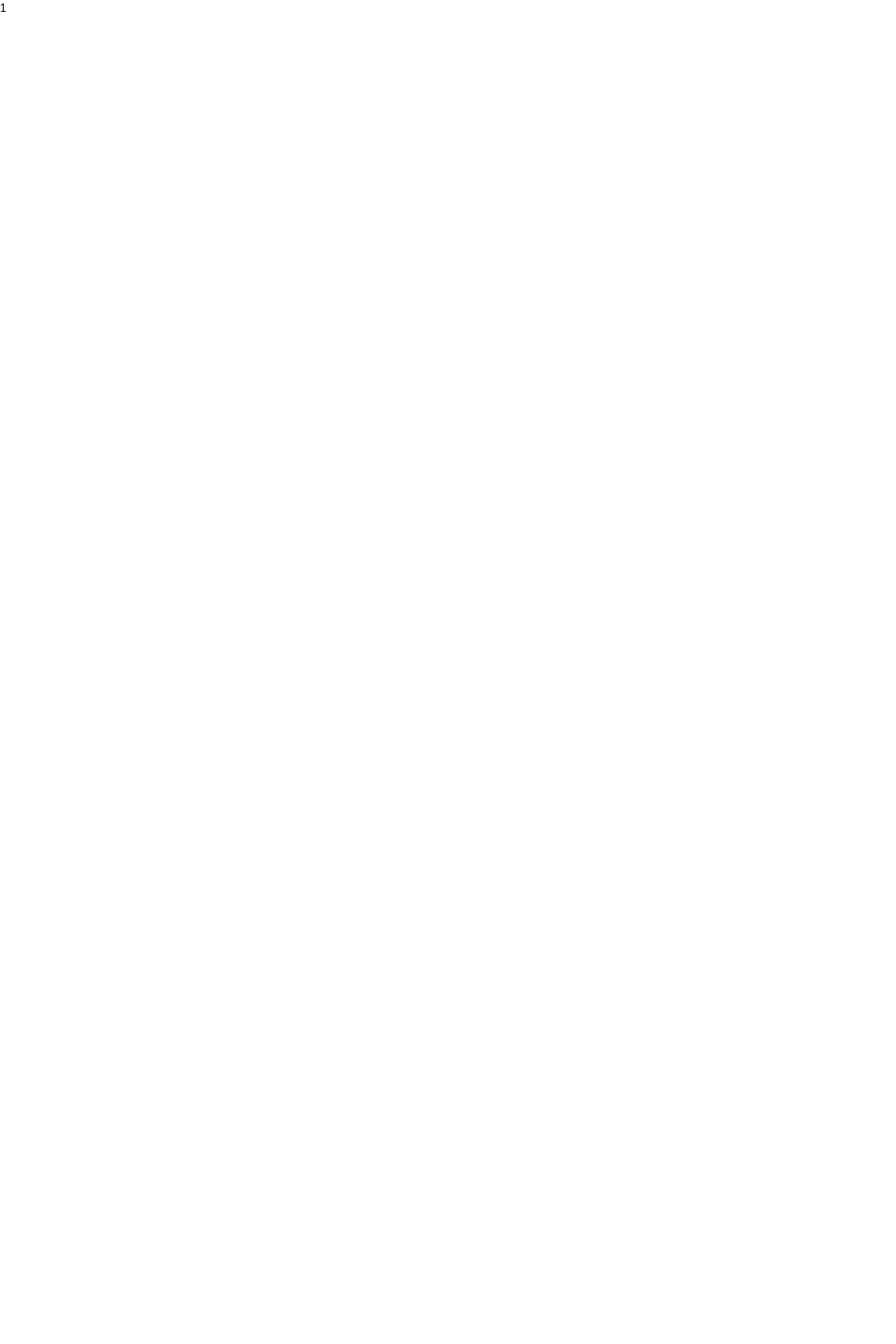
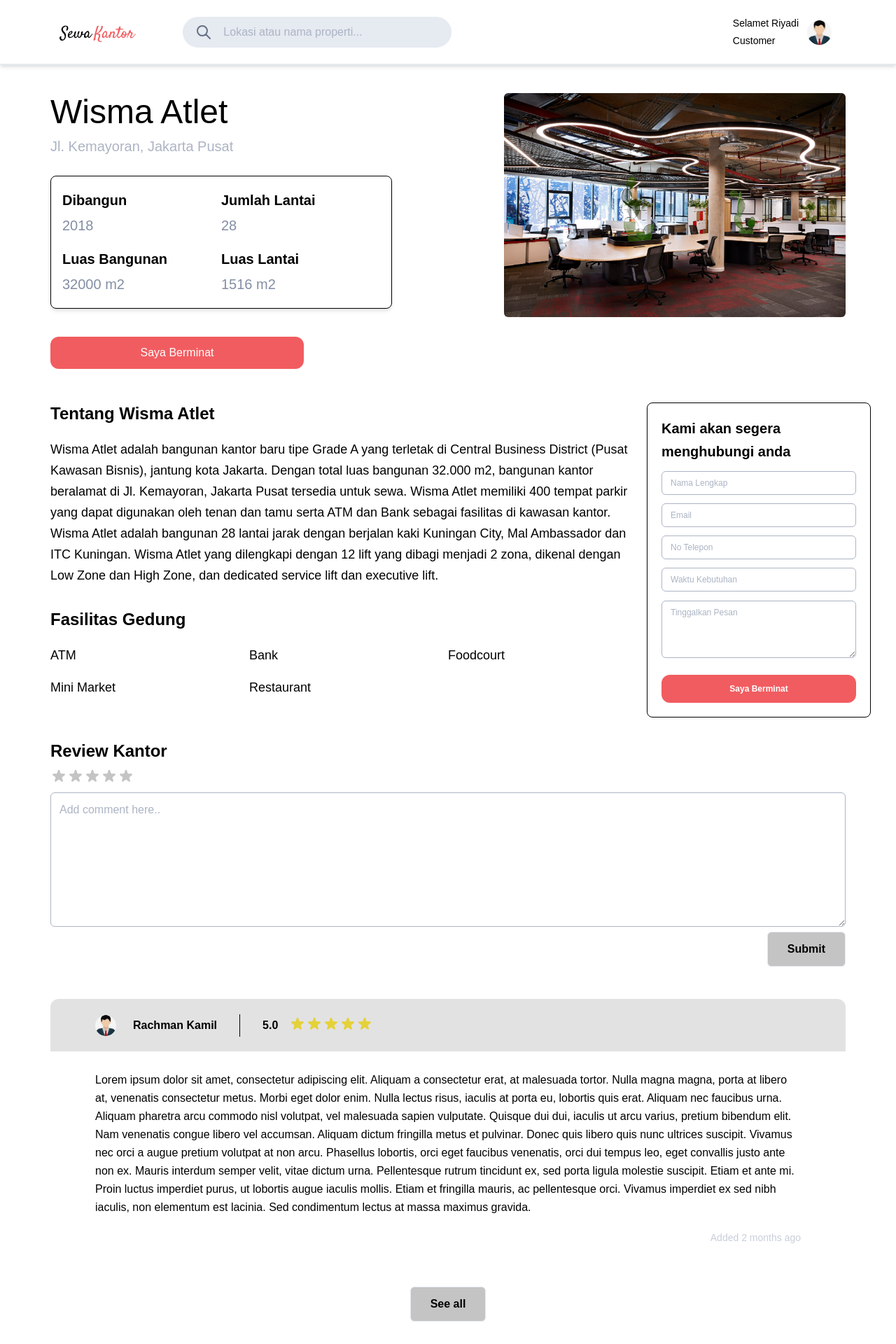
Before and after one commit to Sewakantor/frontend, a Next.js app: page /detail/1 in a window 1280 px wide. Shown: the top 1920 px of the page at 70% size. Before the commit the page ends 800 px from the top, so only its background shows below. Built offline with nearby package versions, Linux system fonts and the light colour scheme.

Commit message:
[ADD] Detail Page and FIX few things

```diff
--- /dev/null
+++ b/components/AboutAndForm.js
@@ -0,0 +1,16 @@
+import React from 'react'
+import AboutOnDetail from './AboutOnDetail'
+import FormSayaBerminat from './FormSayaBerminat'
+
+export default function AboutAndForm() {
+    return (
+        <div className="flex flex-wrap">
+            <div className="w-full lg:w-3/4 mb-10">
+                <AboutOnDetail/>
+            </div>
+            <div className="w-full lg:w-1/4 order-last">
+                <FormSayaBerminat/>
+            </div>
+        </div>
+    )
+}
--- a/components/AboutOnDetail.js
+++ b/components/AboutOnDetail.js
@@ -1,5 +1,6 @@
 export default function AboutOnDetail() {
     return (
+        <div className="">
             <div className="">
                 <div className="">
                     <h1 className="mb-5 font-bold text-2xl">Tentang Wisma Atlet</h1>
@@ -22,5 +23,7 @@ export default function AboutOnDetail() {
                     </div>
                 </div>
                 </div>
+
+        </div>
     )
 }
--- a/components/AddReview.js
+++ b/components/AddReview.js
@@ -20,7 +20,7 @@ export default function AddReview() {
         })
     }
     return (
-        <div className='container mx-auto px-2'>
+        <div className='pt-5'>
             <h1 className="text-2xl font-bold mb-2">Review Kantor</h1>
             <div className=''>
                 <form onSubmit={handleSubmit(onSubmit)}>
@@ -49,5 +49,6 @@ export default function AddReview() {
                 </form>
             </div>
         </div>
+
     )
 }
--- a/components/CardOffice.js
+++ b/components/CardOffice.js
@@ -3,7 +3,7 @@ import dummyImage from '../public/assets/images/card-kantor-dummy-image.jpg'
 
 export default function CardOffice() {
     return (
-        <div className="w-60 rounded overflow-hidden shadow-lg">
+        <div className="w-64 rounded overflow-hidden shadow-lg">
             <div className="h-80 max-w-full relative">
                 <Image className='absolute rounded-md object-none' layout="fill" src={dummyImage} alt="Sunset in the mountains" objectFit='cover'/>
             </div>
--- a/components/CardReview.js
+++ b/components/CardReview.js
@@ -5,8 +5,8 @@ import Rating from 'react-rating'
 
 export default function CardReview() {
     return (
-    <div className="rounded-t-xl border-black w-full ">
-        <div className="rounded-t-xl flex flex-wrap items-center px-20 py-4 bg-[#DEDEDEDE]">
+    <div className="rounded-t-xl border-black w-full">
+        <div className="rounded-t-xl flex flex-wrap items-center px-16 py-5 bg-[#DEDEDEDE]">
             <Image
                 src={userPicProfile}
                 width={30}
@@ -27,7 +27,7 @@ export default function CardReview() {
                     />
                 </div>
             </div>
-            <div className="px-20 py-2 leading-relaxed">
+            <div className="px-16 py-7 leading-relaxed">
                 <p>Lorem ipsum dolor sit amet, consectetur adipiscing elit. Aliquam a consectetur erat, at malesuada tortor. Nulla magna magna, porta at libero at, venenatis consectetur metus. Morbi eget dolor enim. Nulla lectus risus, iaculis at porta eu, lobortis quis erat. Aliquam nec faucibus urna. Aliquam pharetra arcu commodo nisl volutpat, vel malesuada sapien vulputate. Quisque dui dui, iaculis ut arcu varius, pretium bibendum elit. Nam venenatis congue libero vel accumsan. Aliquam dictum fringilla metus et pulvinar. Donec quis libero quis nunc ultrices suscipit. Vivamus nec orci a augue pretium volutpat at non arcu.
 
                 Phasellus lobortis, orci eget faucibus venenatis, orci dui tempus leo, eget convallis justo ante non ex. Mauris interdum semper velit, vitae dictum urna. Pellentesque rutrum tincidunt ex, sed porta ligula molestie suscipit. Etiam et ante mi. Proin luctus imperdiet purus, ut lobortis augue iaculis mollis. Etiam et fringilla mauris, ac pellentesque orci. Vivamus imperdiet ex sed nibh iaculis, non elementum est lacinia. Sed condimentum lectus at massa maximus gravida.</p>
--- a/components/Footer.js
+++ b/components/Footer.js
@@ -5,7 +5,7 @@ import Image from 'next/image';
 export default function Footer() {
     return (
         <>
-            <section className="py-12 lg:py-20">
+            <section className="py-5">
                 <div className="container mx-auto px-4 mb-12 md:mb-20">
                     <div className="flex flex-wrap -mx-4">
                         <div className="w-full lg:w-1/3 px-4 mb-6 lg:mb-0">
--- a/components/FormSayaBerminat.js
+++ b/components/FormSayaBerminat.js
@@ -19,7 +19,7 @@ export default function FormSayaBerminat() {
     }
 
     return (
-        <>
+        <div className="pb-3">
             <div className="w-80 border rounded-lg border-black p-5">
                 <div className="min-w-full">
                     <h1 className="w-6/8 font-bold text-xl leading-relaxed">Kami akan segera menghubungi anda</h1>
@@ -91,6 +91,6 @@ export default function FormSayaBerminat() {
                     </form>
                 </div>
             </div>
-        </>
+        </div>
     )
 }
--- a/components/HeaderOnDetail.js
+++ b/components/HeaderOnDetail.js
@@ -1,75 +1,3 @@
-// import React from 'react'
-
-// export default function HeaderOnDetail() {
-//     return (
-//         <div className="container mx-auto">
-//             <div className="grid grid-cols-2">
-//                 <div className="bg-red-200 col-auto">
-//                     <h1>Wisma Atlet</h1>
-//                     <h1>Jl. Kebayoran,Jakarta Pusat</h1>
-//                     <div className="">
-//                             <div className="grid grid-cols-2 border rounded-lg border-black mt-3 p-3">
-//                                 <div className="">
-//                                     <p>Dibangun</p>
-//                                     <p>2018</p>
-//                                 </div>
-//                                 <div className="">
-//                                     <p>Jumlah Lantai</p>
-//                                     <p>28</p>
-//                                 </div>
-//                                 <div className="">
-//                                     <p>Luas Bangunan</p>
-//                                     <p>32000 m2</p>
-//                                 </div>
-//                                 <div className="">
-//                                     <p>Dibangun</p>
-//                                     <p>2018</p>
-//                                 </div>
-//                             </div>
-//                     </div>
-//                     <div className="mt-5">
-//                         <button type="submit" className="
-//                                 flex
-//                                 items-center
-//                                 justify-center
-//                                 w-36
-//                                 lg:w-72
-//                                 py-3
-//                                 text-base
-//                                 font-medium
-//                                 text-center text-white
-//                                 transition
-//                                 duration-500
-//                                 ease-in-out
-//                                 transform
-//                                 rounded-xl
-//                                 bg-redLogo
-//                                 hover:bg-red-300
-//                                 focus:outline-none
-//                                 focus:ring-2
-//                                 focus:ring-offset-2
-//                             "> Saya Berminat </button>
-//                         </div>
-
-//                 </div>
-//                 <div className="bg-red-600">
-//                     IMG
-//                 </div>
-//             </div>
-//         </div>
-//     )
-// }
-{/* <div className="flex w-full pl-6 lg:pl-12 pr-6 py-4 mb-4 items-center leading-7 rounded-2xl border-2 border-blueGray-200 hover:border-blueGray-300">
-    <div className="flex flex-col md:w-1/2">
-        <div className="w-full md:w-1/2 px-2 mb-2 md:mb-0">dwadwad</div>
-        <div className="w-full md:w-1/2 px-2 mb-2 md:mb-0">dwadwad</div>
-    </div>
-    <div className="flex flex-col md:w-1/2">
-        <div className="w-full md:w-1/2 px-2 mb-2 md:mb-0">dwadwad</div>
-        <div className="w-full md:w-1/2 px-2 mb-2 md:mb-0">dwadwad</div>
-    </div>
-</div> */}
-
 import Image from 'next/image'
 import React from 'react'
 import coverImg from '../public/assets/images/card-kantor-dummy-image.jpg'
@@ -77,7 +5,7 @@ import coverImg from '../public/assets/images/card-kantor-dummy-image.jpg'
 export default function HeaderOnDetail() {
     return (
         <>
-            <div className="container py-5 px-4 mx-auto">
+            <div className="">
                 <div className="flex flex-wrap -mx-4">
                     <div className="w-full lg:w-1/2 px-4 xl:pr-20">
                         <div className="max-w-md mb-6">
--- a/components/ListCardOffice.js
+++ b/components/ListCardOffice.js
@@ -3,7 +3,7 @@ import CardOffice from '../components/CardOffice'
 export default function ListCardOffice() {
     return (
         <>
-            <h1 className='mb-5 text-center lg:text-left'>Sewa - Ruang Kantor Populer</h1>
+            {/* <h1 className='mb-5 text-center lg:text-left'>Sewa - Ruang Kantor Populer</h1> */}
             <div className="grid gap-y-5 grid-cols-1 justify-items-center items-center md:grid-cols-2 lg:grid-cols-3 lg:justify-items-start">
                 <CardOffice/>
                 <CardOffice/>
--- a/components/Navbar.js
+++ b/components/Navbar.js
@@ -8,7 +8,7 @@ import SearchOnNav from './SearchOnNav';
 
 export default function Navbar() {
     const [isOpen, setIsOpen] = useState(false);
-    const isLogin = false;
+    const isLogin = true;
 
     // Popper setup
     const [referenceElement, setReferenceElement] = useState()
@@ -19,8 +19,8 @@ export default function Navbar() {
 
 
     return (
-        <>
-            <section className="py-5">
+        <div className="">
+            <div className="border-b-2 py-5 shadow-md">
                 <div className="container px-4 mx-auto">
                     <nav className="relative">
                         <div className="flex justify-between items-center">
@@ -52,7 +52,7 @@ export default function Navbar() {
                                         <div className="col-span-2">
                                             <a className='text-sm'>Customer</a>
                                         </div>
-                                        <div className="row-span-2 col-span-2 px-3 mt-2">
+                                        <div className="row-span-2 col-span-2 px-3 mt-2 z-10">
                                              <Popover className="relative">
                                                 <Popover.Button
                                                     ref={setReferenceElement}>
@@ -73,7 +73,7 @@ export default function Navbar() {
                                                             <div className="relative grid bg-white p-3 lg:grid-cols-2">
                                                                 <a className='text-sm font-medium' href='/'>Live Chat</a>
                                                             </div>
-                                                            <div className="relative grid bg-white p-3 lg:grid-cols-2 text-black bg-red-400 hover:bg-red-300 text-white">
+                                                            <div className="relative grid p-3 lg:grid-cols-2 bg-red-400 hover:bg-red-300 text-white">
                                                                 <a className='text-sm font-medium' href='/'>Log Out</a>
                                                             </div>
                                                     </div>
@@ -129,7 +129,7 @@ export default function Navbar() {
                         </div>
                     </nav>
                 </div>
-            </section>
-        </>
+            </div>
+        </div>
     )
 }
--- a/pages/detail/[id].js
+++ b/pages/detail/[id].js
@@ -1,12 +1,33 @@
 import { useRouter } from 'next/router'
-import React from 'react'
+import Navbar from '../../components/Navbar'
+import HeaderOnDetail from '../../components/HeaderOnDetail'
+import AddReview from '../../components/AddReview'
+import ButtonGray from '../../components/ButtonGray'
+import CardReview from '../../components/CardReview'
+import AboutAndForm from '../../components/AboutAndForm'
+import ListCardOffice from '../../components/ListCardOffice'
+import Footer from '../../components/Footer'
 
 export default function index() {
     const router = useRouter();
     const {id} = router.query
     return (
         <div>
-            {id}
+            <Navbar/>
+            <div className="pt-10 container mx-auto px-4 sm:px-2 mb-10">
+                <HeaderOnDetail/>
+                <AboutAndForm/>
+                <AddReview/>
+                <div className="pt-24">
+                    <CardReview/>
+                </div>
+                <div className="text-center">
+                    <ButtonGray>See all</ButtonGray>
+                </div>
+                <h1 className='font-bold pb-7 pt-20 text-center lg:text-left'>Kantor Lainnya</h1>
+                <ListCardOffice/>
+            </div>
+            <Footer/>
         </div>
     )
 }
```
Lines whose indentation alone changed are shown as unchanged.
